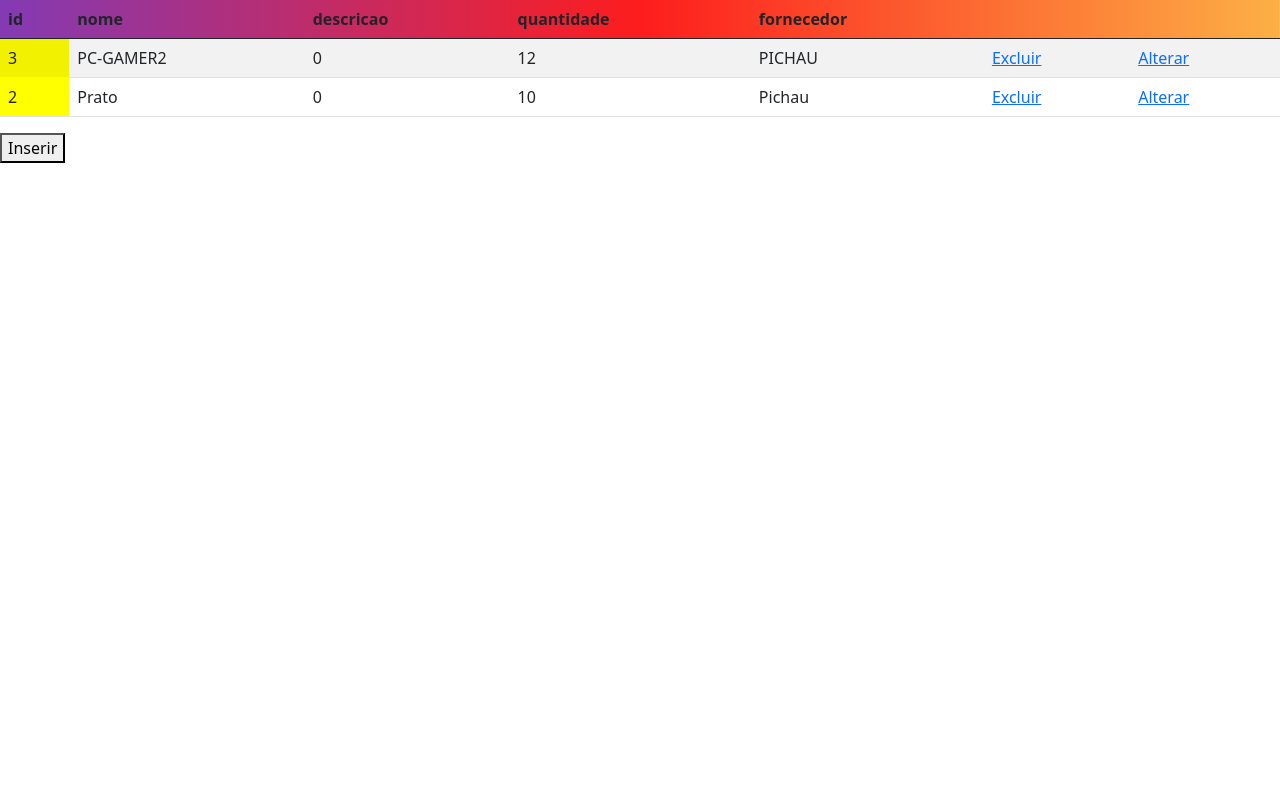
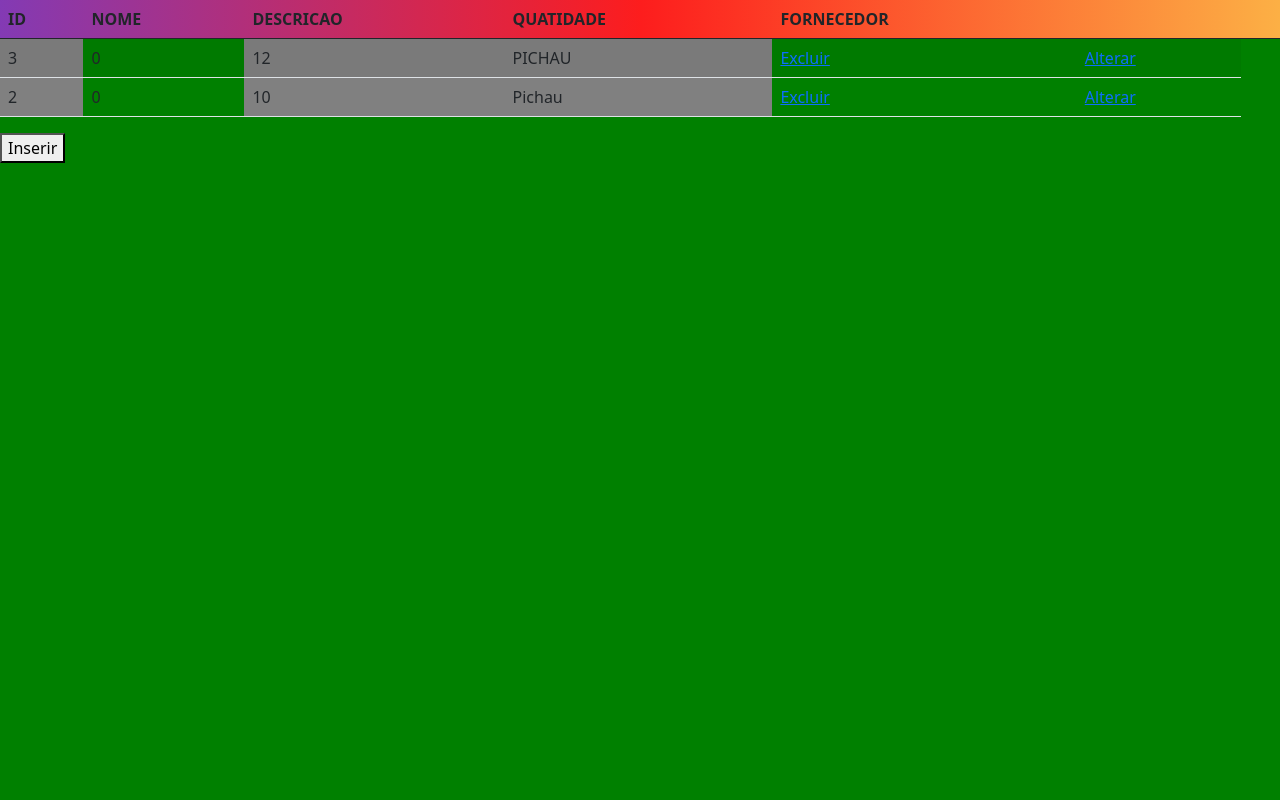
Before and after one commit to CaioPadovani/clientregister, a PHP site: page /homeprodutos.php in a window 1280 px wide. Run offline with PHP 8.4, Linux system fonts and the light colour scheme; data comes from the database, SQL or seed files in the repository.

Commit message:
homeprodutos

```diff
--- a/homeprodutos.php
+++ b/homeprodutos.php
@@ -1,5 +1,6 @@
 <html>
 <head><title>Cadastro de Produtos</title>
+
 <link href="https://cdn.jsdelivr.net/npm/bootstrap@5.0.0-beta3/dist/css/bootstrap.min.css" rel="stylesheet" integrity="sha384-eOJMYsd53ii+scO/bJGFsiCZc+5NDVN2yr8+0RDqr0Ql0h+rP48ckxlpbzKgwra6" crossorigin="anonymous">
 <script src="https://cdn.jsdelivr.net/npm/bootstrap@5.0.0-beta3/dist/js/bootstrap.bundle.min.js" integrity="sha384-JEW9xMcG8R+pH31jmWH6WWP0WintQrMb4s7ZOdauHnUtxwoG2vI5DkLtS3qm9Ekf" crossorigin="anonymous"></script>
 <script
@@ -13,10 +14,41 @@ thead{
 	background: rgb(131,58,180);
 	background: linear-gradient(90deg, rgba(131,58,180,1) 0%, rgba(253,29,29,1) 50%, rgba(252,176,69,1) 100%);
 }
-#nome{
-	background-color: yellow;
+thead{
+	background: rgb(131,58,180);
+	background: linear-gradient(90deg, rgba(131,58,180,1) 0%, rgba(253,29,29,1) 50%, rgba(252,176,69,1) 100%);
+}
+
+#id1{
+	background-color: grey;
 
 }
+
+#quantidade{
+	background-color: grey;
+
+}
+#forncedor{
+	background-color: grey;
+
+}
+#descricao{
+	background-color: grey;
+
+}
+#descricao{
+	background-color: grey;
+
+}
+#nome{
+	background-color: grey;
+
+}
+
+
+
+
+
 
 </style>
 <?php
@@ -26,19 +58,19 @@ thead{
 	echo "<table class='table table-striped'>";
 	echo "<thead>";
 	echo "<tr>";
-	echo "<th>id</th><th>nome</th>";
-	echo "<th>descricao</th><th>quantidade</th>";
-	echo "<th>fornecedor</th>";
+	echo "<th>ID</th><th>NOME</th>";
+	echo "<th>DESCRICAO</th><th>QUATIDADE</th>";
+	echo "<th>FORNECEDOR</th>";
 	echo "<th></th><th></th>";
 	echo "</tr>";
 	echo "</thead>";
 	foreach($resp as $linha){
 		echo "<tr>";
-		echo "<td id='nome'>".$linha['id']."</td>";
-		echo "<td>".$linha['nome']."</td>";
-		echo "<td>".$linha['descricao']."</td>";
-		echo "<td>".$linha['quantidade']."</td>";
-		echo "<td>".$linha['fornecedor']."</td>";
+		echo "<td id='id1'>".$linha['id']."</td>";
+		echo "<td id='nome>".$linha['nome']."</td>";
+		echo "<td id='descricao'>".$linha['descricao']."</td>";
+		echo "<td id='quantidade'>".$linha['quantidade']."</td>";
+		echo "<td id='forncedor'>".$linha['fornecedor']."</td>";
 		echo "<td><a href=excluir2.php?id="
 			.$linha['id'].">Excluir</a></td>";
 		echo "<td><a href=alterarp.php?id="
@@ -63,7 +95,14 @@ thead{
 	</script>
     <button id='bt1'>Inserir</button>
 	<div id='form1'>
-	<h4>Inserir Produto</h4>
+
+	<button type="button" class="btn btn-primary"><h2>Inserir Produto</h2></button>
+
+<style>
+body {
+	background-color: green;
+	}
+</style>
 		<form action="inserir2.php" method="POST">
 				<p><label for="nome">Nome:</label>
 				<input type="text" name="nome" required></p>
@@ -76,6 +115,7 @@ thead{
 			    <p><button type="submit">Inserir</button>
 				<button id='bt2'>Cancelar</button></p>
 		</form>
+
 	</div>
 </body>
 </html>
--- a/index.php
+++ b/index.php
@@ -16,7 +16,9 @@ body {background-color: salmon;}
     <?php
 
     ?>
+
 <nav class="navbar navbar-expand-lg navbar-light bg-light">
+
   <div class="container-fluid">
   <a type="navbar-brand" class="btn btn-primary"><h3>Client Register</h3></a>
 
```
